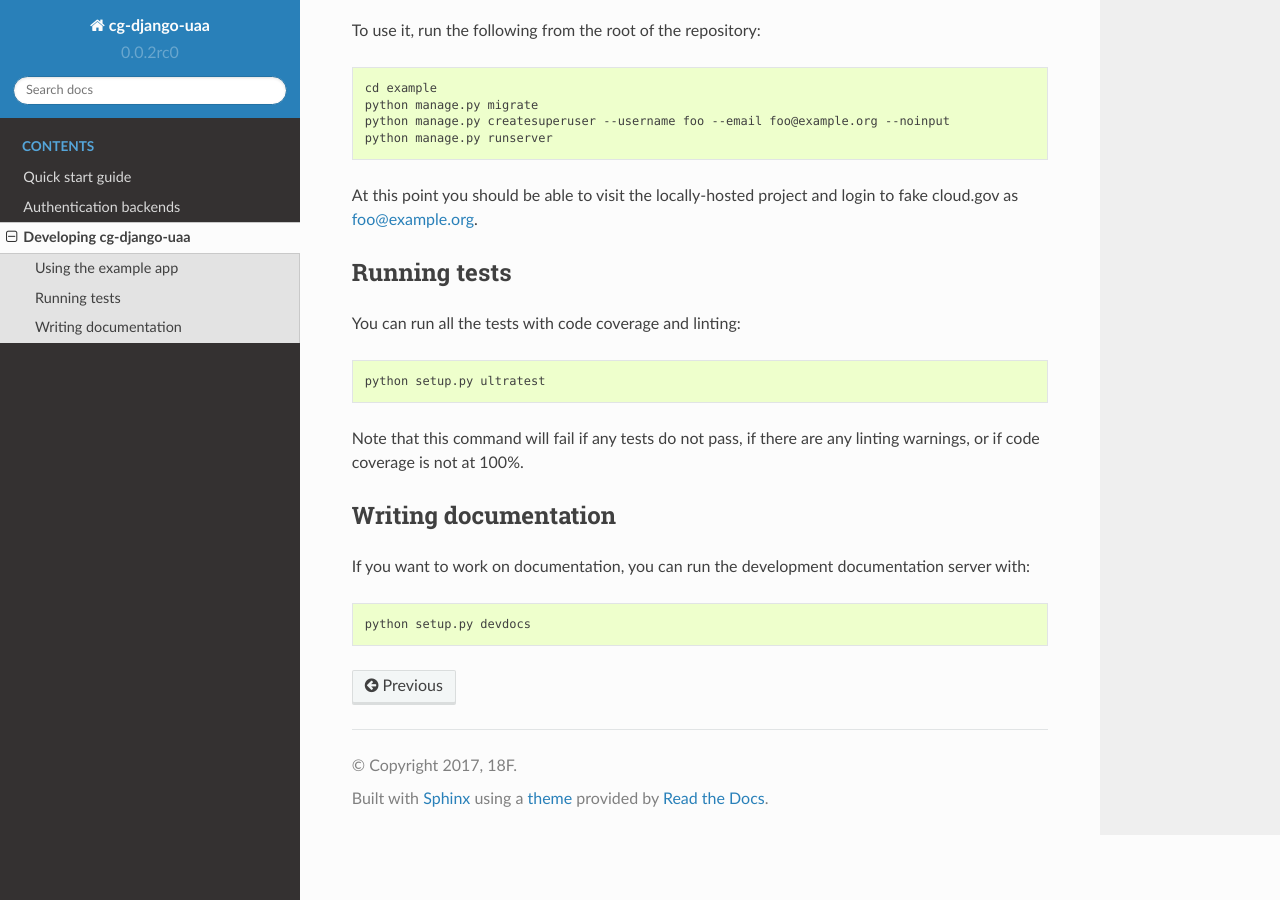
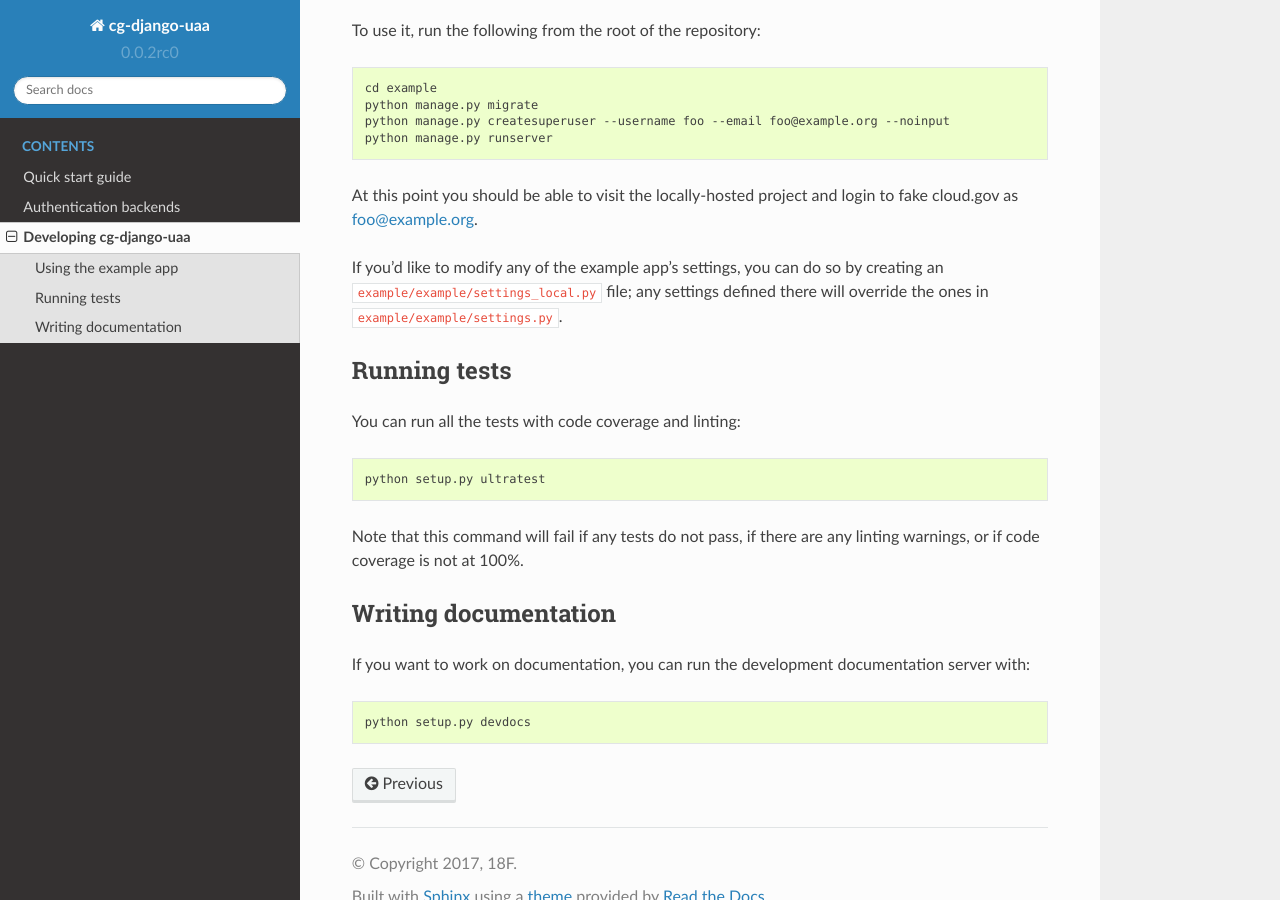
Before and after one commit to cloud-gov/django-uaa, a Sphinx documentation site: the page built from docs/developing.rst, in a window 1280 px wide and 900 px high, scrolled down 772 px. Built offline with Sphinx 7.4.7 and the Read the Docs theme 2.0.0, drawn with Linux system fonts in a browser that asks for light colours.

Commit message:
Add support for optional settings_local.py.

```diff
--- a/docs/developing.rst
+++ b/docs/developing.rst
@@ -41,6 +41,11 @@ To use it, run the following from the root of the repository::
 At this point you should be able to visit the locally-hosted project
 and login to fake cloud.gov as foo@example.org.
 
+If you'd like to modify any of the example app's settings, you can
+do so by creating an ``example/example/settings_local.py`` file;
+any settings defined there will override the ones in
+``example/example/settings.py``.
+
 Running tests
 ~~~~~~~~~~~~~
 
```
Also changed, not shown: 2 other files.
